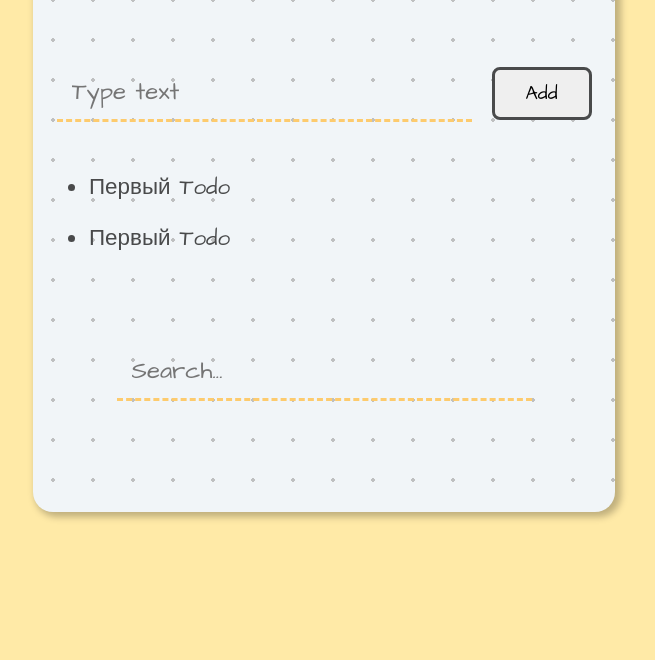
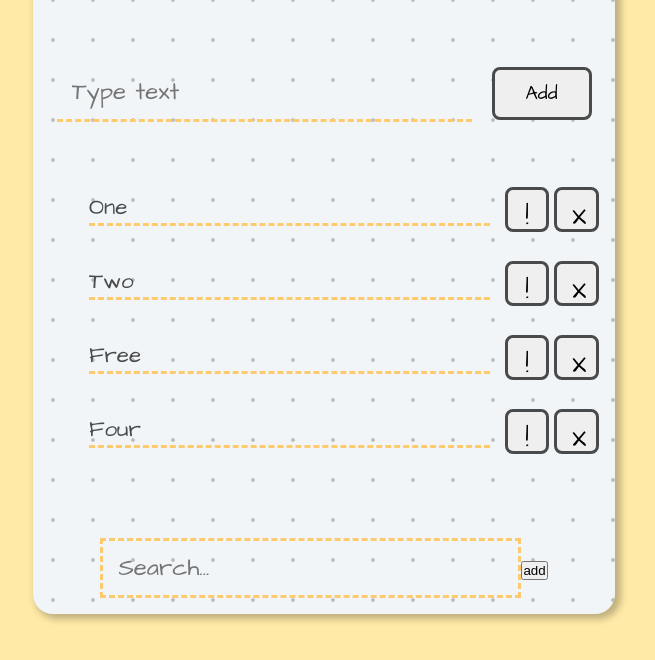
Before and after one commit to ily4farmer/My-todo-app, a React app: page / in a window 1280 px wide. Shown: the part 150-810 px from the top of the page, without its empty margins (316-971 px from the left). Built offline with nearby package versions, Linux system fonts and the light colour scheme.

Commit message:
Добавленно: кпопки к item, стили для них, поисковая панель. Реализован функционал кнопок айтемов, появилась возможность подчеркивания текста в item и добавлять новые айтемы

```diff
--- a/src/component/AddItem/AddItem.js
+++ b/src/component/AddItem/AddItem.js
@@ -2,13 +2,16 @@ import React from 'react'
 
 import './AddItem.css'
 
-const AddItem = () => {
+const AddItem = ({value, changeValue,addItem}) => {
     return (
-        <div className='add-item'>
+        <form className='add-item'
+            onSubmit={addItem.bind(this)}>
             <input type='text' placeholder='Type text'
-            className="add-item__input"/>
+            className="add-item__input"
+            value={value}
+            onChange={changeValue}/>
             <button className="add-item__button">Add</button>
-        </div>
+        </form>
     );
 };
 
--- a/src/component/App.js
+++ b/src/component/App.js
@@ -1,19 +1,108 @@
-import React from 'react'
+import React, { Component } from 'react'
 import AppHeader from '../component/AppHeader'
 import AddItem from '../component/AddItem'
 import AppPanel from '../component/AppPanel'
 import SearchPanel from '../component/SearchPanel'
 import './App.css';
 
-const App = () => {
-  return (
-    <div className="App">
-      <AppHeader/>
-      <AddItem/>
-      <AppPanel/>
-      <SearchPanel/>
-    </div>
-  );
+class App extends Component {
+  constructor (props) {
+    super(props)
+    this.state = {
+      listData: [
+        {label: 'One', id: 1},
+        {label: 'Two', id: 2},
+        {label: 'Free', id: 3},
+        {label: 'Four', id: 4}
+      ],
+      value: '',
+      inputValue: ''
+    };
+  };
+
+  deleteItem = (id) => {
+    console.log(id);
+    this.setState(({listData}) => {
+      // Получение номера элемента массива
+      const index = listData.findIndex(el => el.id === id);
+      //копирование элементов массива до и после удаленного
+      const before = listData.slice(0, index);
+      const after = listData.slice(index+1);
+
+      const newArray = [...before, ...after];
+
+      return {
+        listData: newArray
+      };
+
+    });
+  };
+
+
+  //Отслеживание изменений в input
+  changeValue = (e) => {
+    this.setState({
+      value: e.target.value
+    });
+  };
+
+  addItem() {
+    this.setState(({listData, value}) => {
+      const newElement = {
+        label: value,
+        id: listData.length + 1
+      };
+
+      const before = listData.slice(0);
+
+      const newArray = [...before, newElement]
+
+      return {
+        listData: newArray
+      };
+    });
+  };
+
+  onChange = (e) => {
+    e.preventDefault();
+    this.addItem();
+    this.setState({
+      value: ''
+    });
+  };
+
+  //Поисковая панель
+  searchInput = (e) => {
+    this.setState({
+      inputValue: e.target.value
+    });
+    console.log(this.state.inputValue);
+  };
+
+
+  searchText = () => {
+
+  };
+
+
+  render () {
+    const {listData, value, inputValue} = this.state;
+
+    return (
+      <div className="App">
+        <AppHeader/>
+        <AddItem addItem = {this.onChange}
+            value={value}
+            changeValue={this.changeValue}/>
+        <AppPanel
+          data = {listData}
+          deleteItem= {this.deleteItem}/>
+        <SearchPanel searchText={this.searchText}
+            event = {this.searchInput}
+            value={inputValue}/>
+      </div>
+    );
+  }
 }
 
 export default App;
--- a/src/component/AppPanel/AppPanel.js
+++ b/src/component/AppPanel/AppPanel.js
@@ -3,12 +3,19 @@ import AppPanelItem from '../AppPanelItem'
 
 import './AppPanel.css'
 
-const AppPanel = () => {
+const AppPanel = ({data, deleteItem}) => {
+
+    const element = data.map((el) =>
+    <AppPanelItem
+        label = {el.label}
+        key={el.id}
+        deleteItem={() => deleteItem(el.id)}/>
+  );
+
     return (
         <div className = 'app-panel'>
             <ul>
-                <AppPanelItem/>
-                <AppPanelItem/>
+                {element}
             </ul>
         </div>
     )
--- a/src/component/AppPanelItem/AppPanelItem.css
+++ b/src/component/AppPanelItem/AppPanelItem.css
@@ -1,9 +1,43 @@
-
-
 .app-panel-item {
+    display: flex;
+    justify-content: space-between;
+    align-items: center;
+}
+.app-panel-item__span {
+    width: 90%;
     text-align: left;
     margin: 20px 10px;
     font-size: 1.4rem;
     font-weight: 300;
     color: #494a4b;
+    border-bottom: 3px dashed #fdcb6e;
 }
+
+.decoration {
+    text-decoration: line-through;
+}
+
+.bold {
+    font-weight: bold;
+}
+
+.app-panel-item__button{
+    width: 45px;
+    height: 45px;
+    border: 3px solid hsl(198, 1%, 29%);
+    border-radius: 8px;
+    padding: 10px 15px;
+    font-family: "Architects Daughter", sans-serif;
+    font-size: 1.5rem;
+    text-align: center;
+    margin-left: 5px;
+}
+
+.app-panel-item__button:hover {
+    background-color: #fdc66e;
+}
+
+.app-panel-item__button:active {
+    box-shadow: 0 1px 0 hsl(198, 1%, 29%);
+    bottom:-4px;
+  }
--- a/src/component/AppPanelItem/AppPanelItem.js
+++ b/src/component/AppPanelItem/AppPanelItem.js
@@ -1,12 +1,54 @@
-import React from 'react'
-import './AppPanelItem.css'
+import React, { Component } from 'react';
+import './AppPanelItem.css';
 
-const AppPanelItem = () => {
- return (
-     <li className ='app-panel-item'>
-        <span>Первый Todo</span>
-    </li>
- )
-}
+export default class AppPanelItem extends Component {
+    constructor(props) {
+        super(props)
+        this.state = {
+            textDecoration: false,
+            bold: false
+        };
+    };
 
-export default AppPanelItem;
+    textDecor() {
+        this.setState({
+            textDecoration: !this.state.textDecoration
+        });
+    };
+
+    bold() {
+        this.setState({
+            bold: !this.state.bold
+        });
+    };
+    render () {
+        const {label, deleteItem} = this.props;
+        const {textDecoration, bold} = this.state;
+
+        let classNames = 'app-panel-item__span';
+
+        //Подчеркивание текста
+        if (textDecoration) {
+            classNames += ' decoration';
+        };
+
+        // Выделение текста
+        if (bold) {
+            classNames += ' bold'
+        }
+
+        return (
+            <li className ='app-panel-item'>
+               <span className={classNames}
+                    onClick={this.textDecor.bind(this)}>{label}</span>
+
+               <button className='app-panel-item__button'
+                    onClick={this.bold.bind(this)}>!</button>
+               <button className='app-panel-item__button'
+                    onClick={deleteItem}>X</button>
+
+           </li>
+        );
+    };
+
+};
--- a/src/component/SearchPanel/SearchPanel.css
+++ b/src/component/SearchPanel/SearchPanel.css
@@ -1,7 +1,7 @@
 .search-panel {
     margin-top: 70px;
     border: 0;
-    border-bottom: 3px dashed #fdcb6e;
+    border: 3px dashed #fdcb6e;
     background-color: transparent;
     font-family: "Architects Daughter", sans-serif;
     font-size: 1.5rem;
--- a/src/component/SearchPanel/SearchPanel.js
+++ b/src/component/SearchPanel/SearchPanel.js
@@ -1,11 +1,17 @@
 import React from 'react'
 import './SearchPanel.css'
 
-const SearchPanel = () => {
+const SearchPanel = ({searchText, value, event}) => {
     return (
         <div>
             <input type='text' placeholder='Search...'
-            className="search-panel"/>
+            className="search-panel"
+            onChange={event}
+            value={value}/>
+            <button
+                onClick={searchText}>
+                add
+            </button>
         </div>
     );
 };
```
Also changed, not shown: 1 other file.
